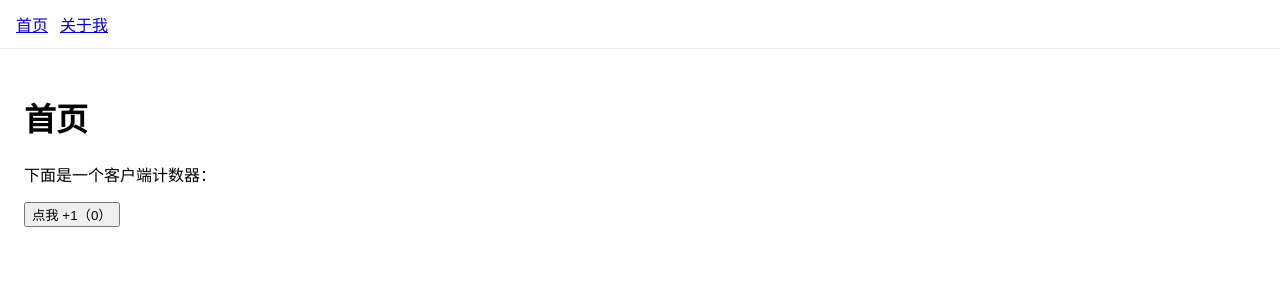
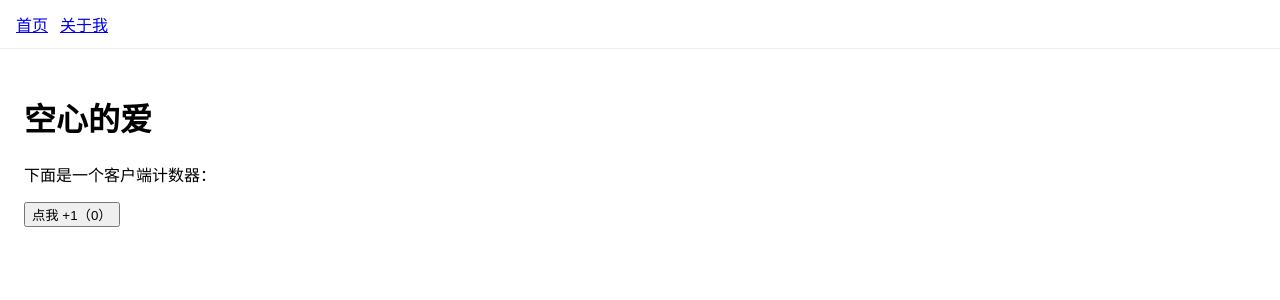
Before and after one commit to zhaozhaoh/my-site, a Next.js app: page / in a window 1280 px wide. Shown: the top 300 px of the page. Built offline with nearby package versions, Linux system fonts and the light colour scheme.

Commit message:
chore: update home page text/counter

```diff
--- a/src/app/page.tsx
+++ b/src/app/page.tsx
@@ -5,7 +5,7 @@ export default function Home() {
   const [n, setN] = useState(0);     // 状态：数字 n
   return (
     <main style={{ padding: 24 }}>
-      <h1>首页</h1>
+      <h1>空心的爱</h1>
       <p>下面是一个客户端计数器：</p>
       <button onClick={() => setN(n + 1)}>点我 +1（{n}）</button>
     </main>
```
